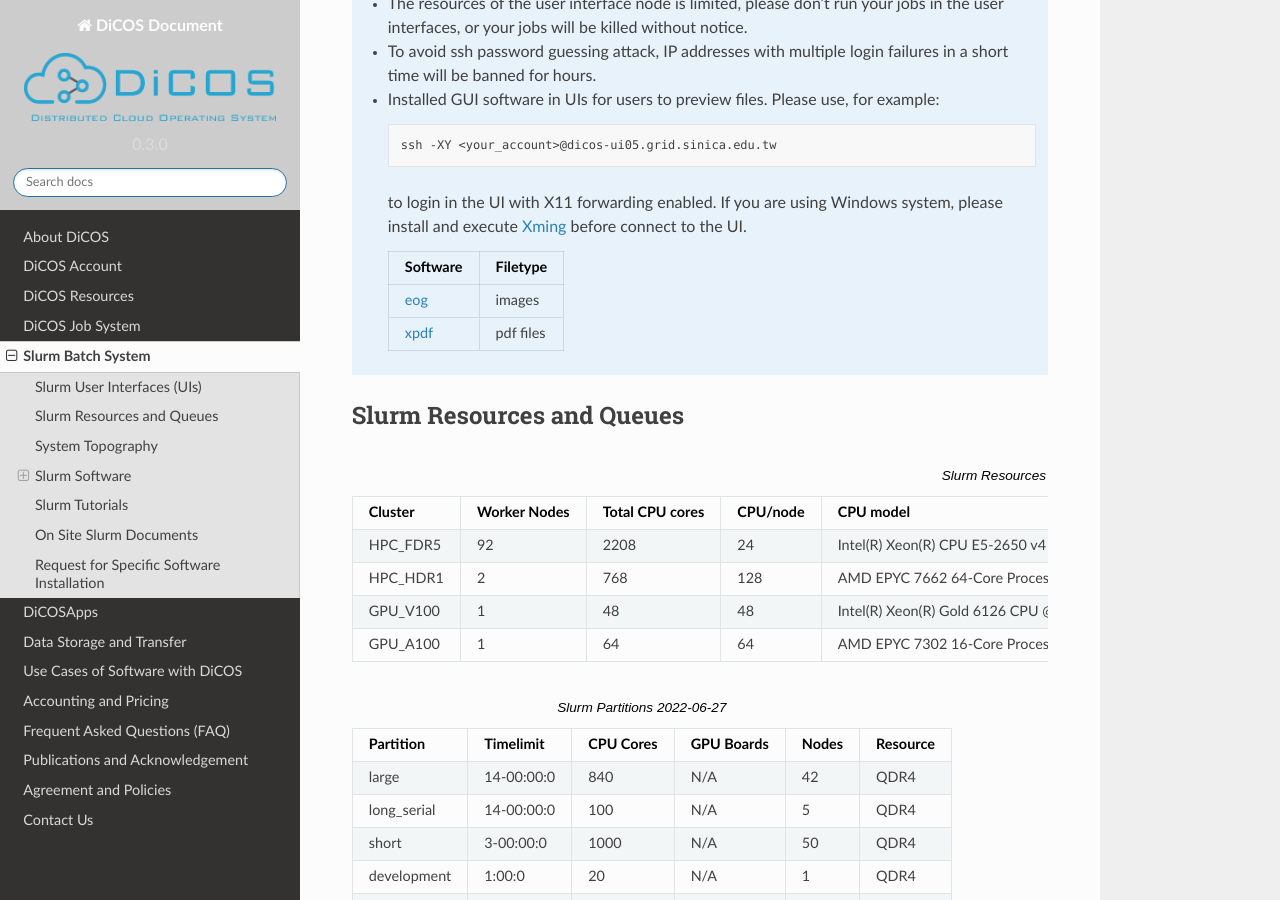
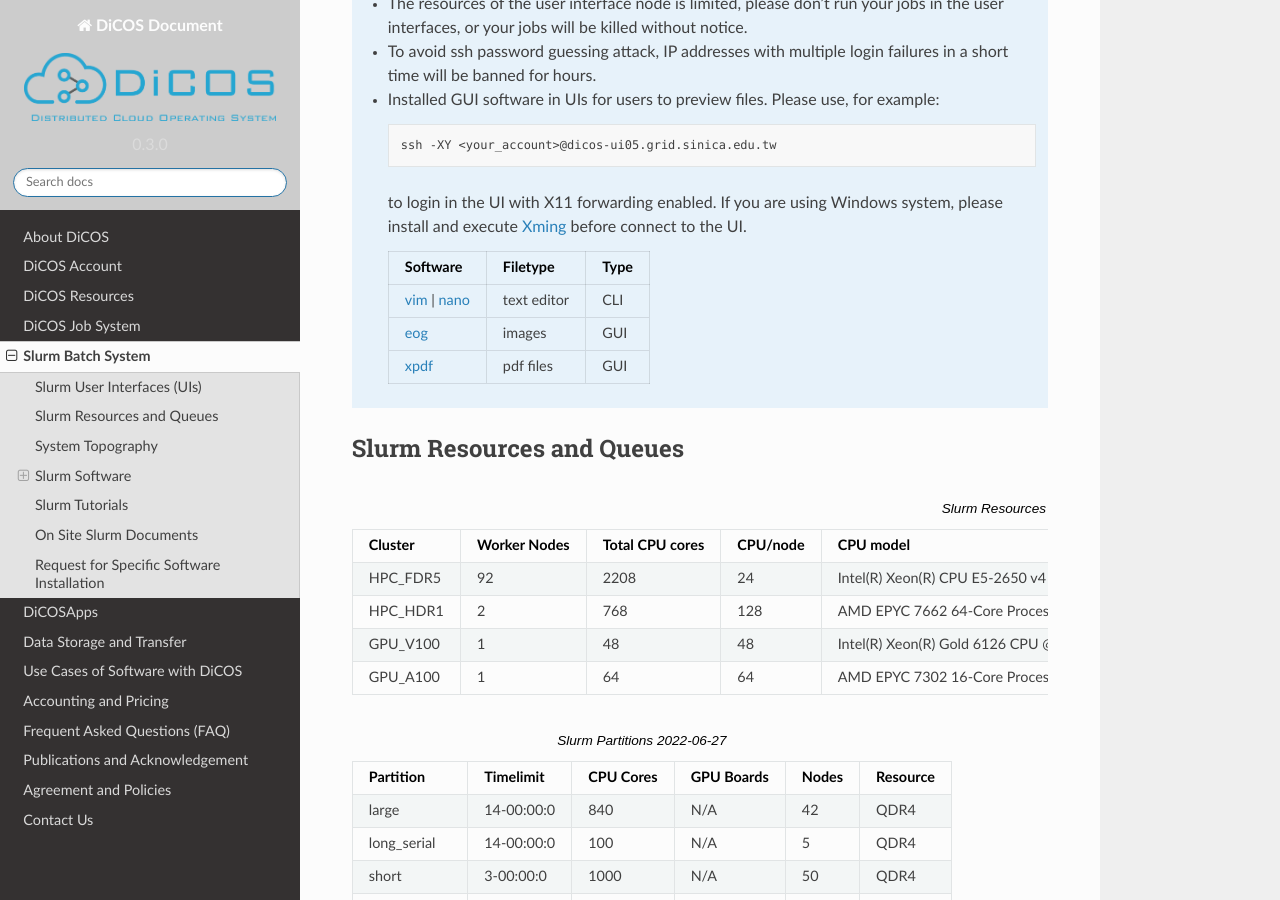
Before and after one commit to ASGCOPS/dicos_document, a Sphinx documentation site: the page built from docs/source/slurm_job_submission.rst, in a window 1280 px wide and 900 px high, scrolled down 461 px. Built offline with Sphinx 7.4.7 and the Read the Docs theme 2.0.0, drawn with Linux system fonts in a browser that asks for light colours.

Commit message:
Edit dicos_job_submission.rst and slurm_job_submission.rst

```diff
--- a/docs/source/dicos_job_submission.rst
+++ b/docs/source/dicos_job_submission.rst
@@ -48,10 +48,16 @@ The available DiCOS UI are listed below. DiCOS users could login with the DiCOS
 
         * - Software
           - Filetype
+          - Type
+        * - `vim <https://www.vim.org/>`_ | `nano <https://www.nano-editor.org/>`_
+          - text editor
+          - CLI
         * - `eog <https://wiki.gnome.org/Apps/EyeOfGnome>`_
           - images
+          - GUI
         * - `xpdf <https://www.xpdfreader.com/>`_
           - pdf files
+          - GUI
 
 
 -----------------------------
--- a/docs/source/slurm_job_submission.rst
+++ b/docs/source/slurm_job_submission.rst
@@ -42,10 +42,17 @@ Slurm users need to login one of the following user interface nodes to use the s
 
         * - Software
           - Filetype
+          - Type
+        * - `vim <https://www.vim.org/>`_ | `nano <https://www.nano-editor.org/>`_
+          - text editor
+          - CLI
         * - `eog <https://wiki.gnome.org/Apps/EyeOfGnome>`_
           - images
+          - GUI
         * - `xpdf <https://www.xpdfreader.com/>`_
           - pdf files
+          - GUI
+
 
 -------------------------------
 Slurm Resources and Queues
```
